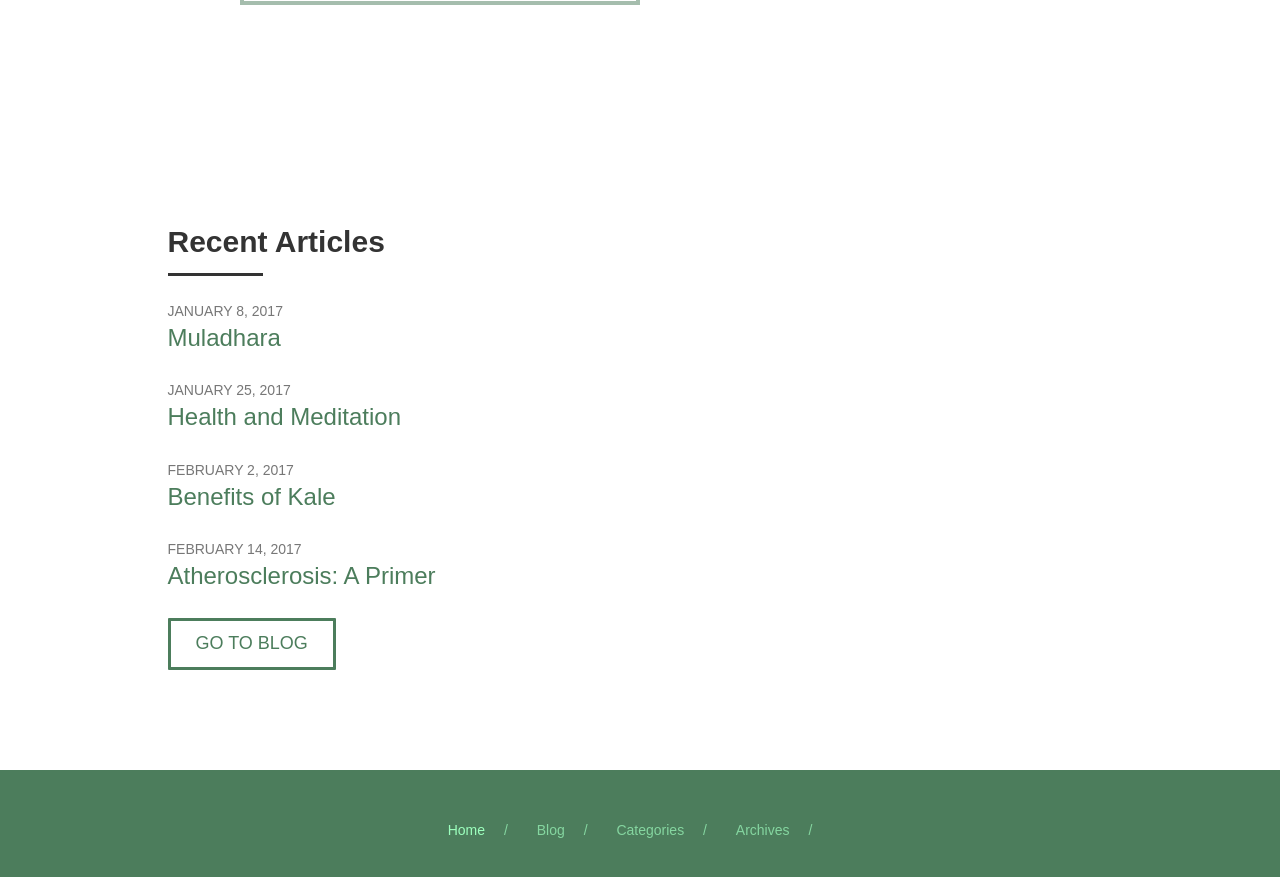
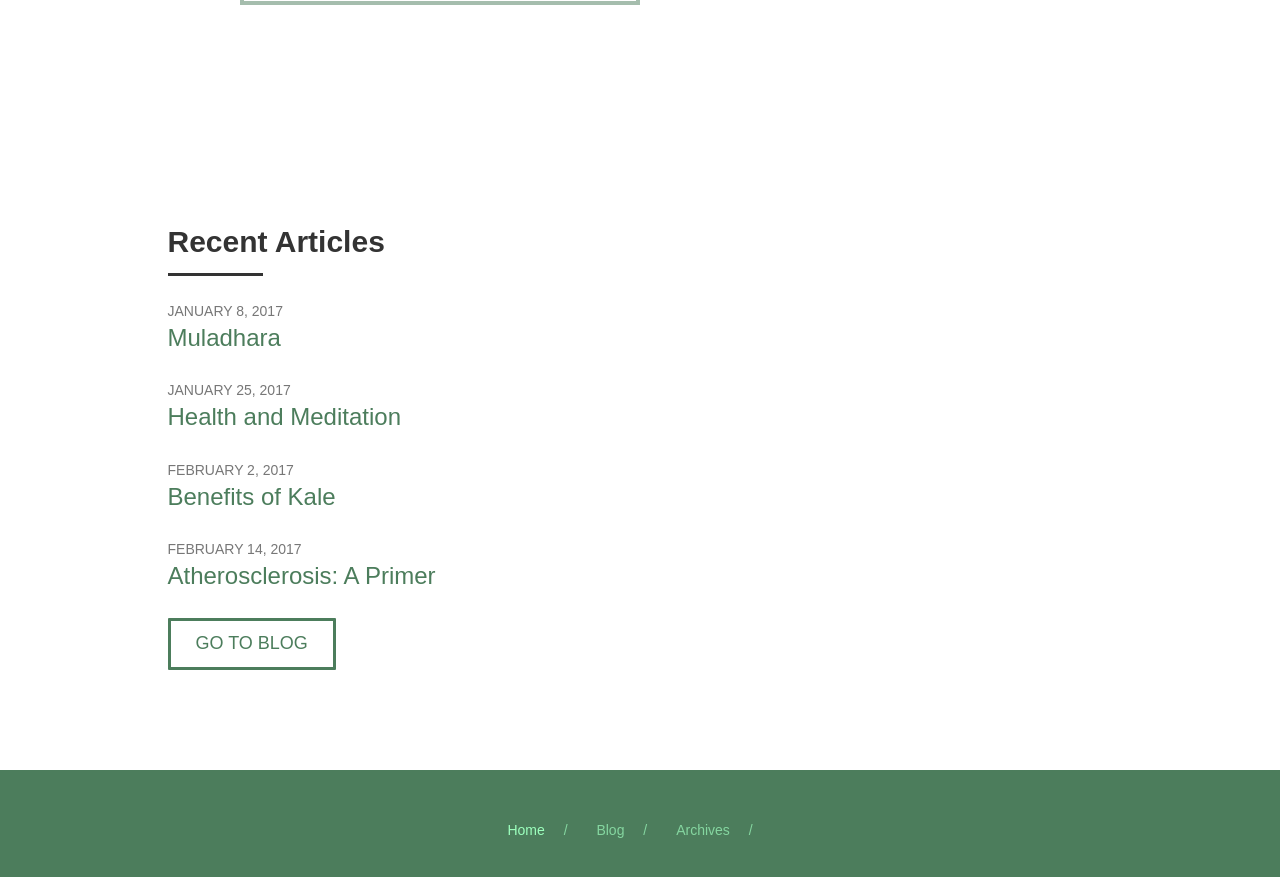
Before and after one commit to dillonchanis/ginablog, a Jekyll site: the page built from index.html, in a window 1280 px wide and 900 px high, scrolled down 1738 px. Shown: the top 877 px of the window. Built offline with Jekyll 4.4.1, drawn with Linux system fonts in a browser that asks for light colours.

Commit message:
Removing categories page

```diff
--- a/_includes/nav.html
+++ b/_includes/nav.html
@@ -6,9 +6,6 @@
     <li {% if page.url == '/blog/' %} class="current" {% else %} class="blog-li" {% endif %}>
       <a href="{{site.baseurl}}/blog/">Blog</a>
     </li>
-    <li {% if page.url == '/categories/' %} class="current" {% endif %}>
-      <a href="{{site.baseurl}}/categories">Categories</a>
-    </li>
     <li {% if page.url == '/archives/' %} class="current" {% endif %}>
       <a href="{{site.baseurl}}/archives">Archives</a>
     </li>
```
